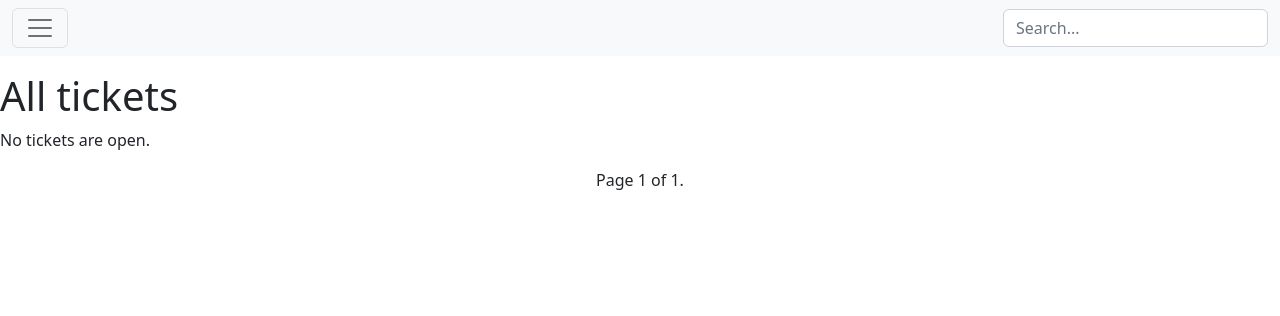
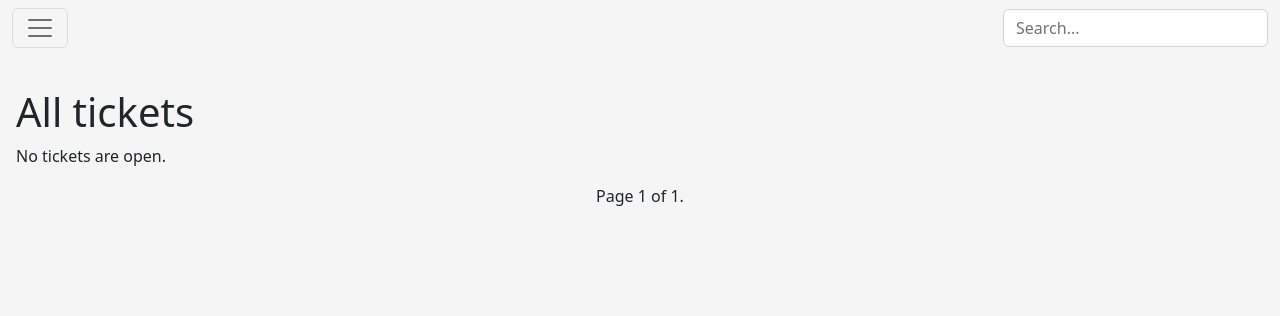
Before and after one commit to huLasPet/issue_tracking_project, a Django app: page /all_tickets in a window 1280 px wide. Shown: the top 316 px of the page. Run offline with Django 4.2, Linux system fonts and the light colour scheme; the visitor is signed in with stand-in values (Sample User, id 1); data that the repository does not hold is empty.

Commit message:
Updated styling

```diff
--- a/ticket_project/ticket_app/static/CSS/style.css
+++ b/ticket_project/ticket_app/static/CSS/style.css
@@ -17,3 +17,8 @@
   background: black;
   color: white;
 }
+
+.base_body_background {
+    background-color: whitesmoke;
+    padding: 1rem;
+}
--- a/ticket_project/ticket_app/templates/ticket_app/all_tickets.html
+++ b/ticket_project/ticket_app/templates/ticket_app/all_tickets.html
@@ -5,7 +5,7 @@
 {% block content %}
 <h1>{{ header_text }}</h1>
     {% if page_obj %}
-        <div class="table-responsive open_table">
+        <div class="table-responsive open_table light-background">
         <table class="table table-striped table-hover table-bordered">
             <thead class="open_header">
             <tr>
--- a/ticket_project/ticket_app/templates/ticket_app/base.html
+++ b/ticket_project/ticket_app/templates/ticket_app/base.html
@@ -11,8 +11,8 @@
     <script src="https://cdn.jsdelivr.net/npm/bootstrap@5.2.0-beta1/dist/js/bootstrap.bundle.min.js" integrity="sha384-pprn3073KE6tl6bjs2QrFaJGz5/SUsLqktiwsUTF55Jfv3qYSDhgCecCxMW52nD2" crossorigin="anonymous" defer></script>
 
 </head>
-<body>
-<nav class="navbar bg-light fixed-top">
+<body class="base_body_background">
+<nav class="navbar fixed-top">
     <div class="container-fluid">
 
         <button class="navbar-toggler" type="button" data-bs-toggle="offcanvas" data-bs-target="#offcanvasNavbar" aria-controls="offcanvasNavbar">
--- a/ticket_project/ticket_app/templates/ticket_app/index.html
+++ b/ticket_project/ticket_app/templates/ticket_app/index.html
@@ -3,7 +3,6 @@
 {% block title %}Index{% endblock title %}
 
 {% block content %}
-
 
 <div class="row row-cols-1 row-cols-md-3 g-4">
     <div class="col-sm-4">
@@ -51,7 +50,6 @@
         </div>
     </div>
 
-
 </div>
 
 {% endblock content %}
```
